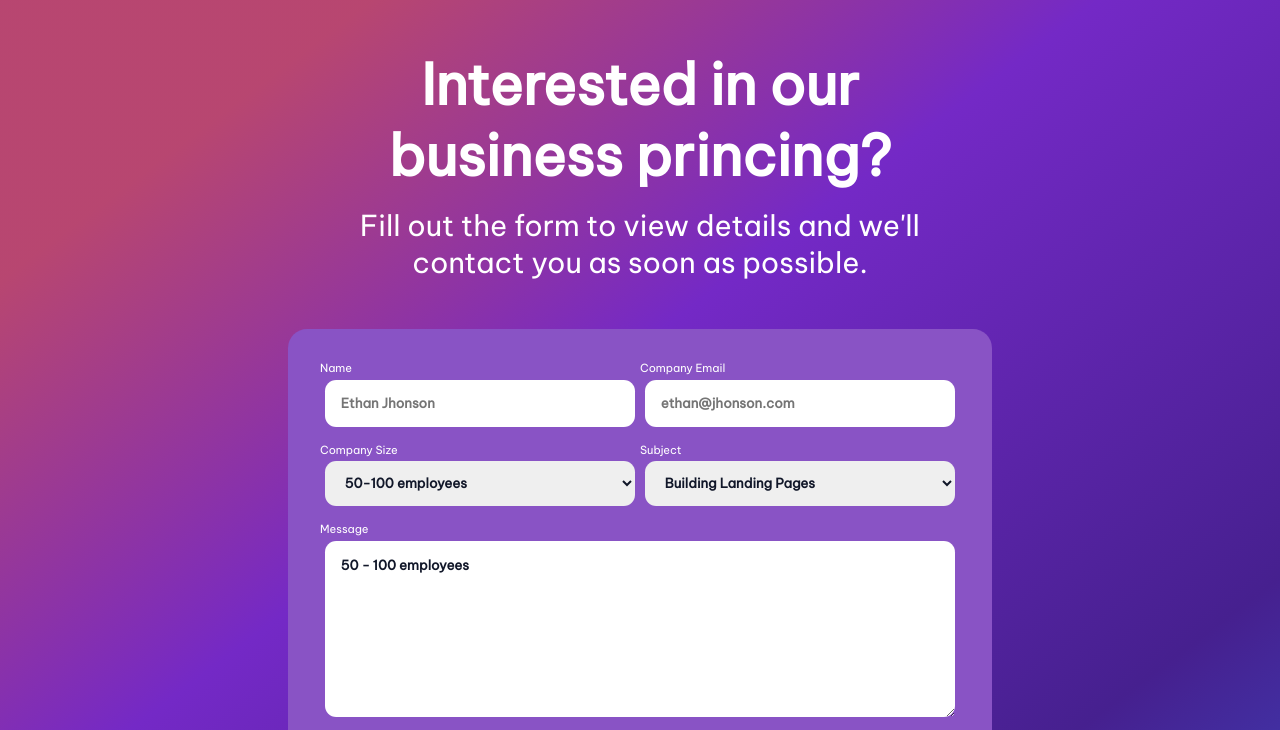
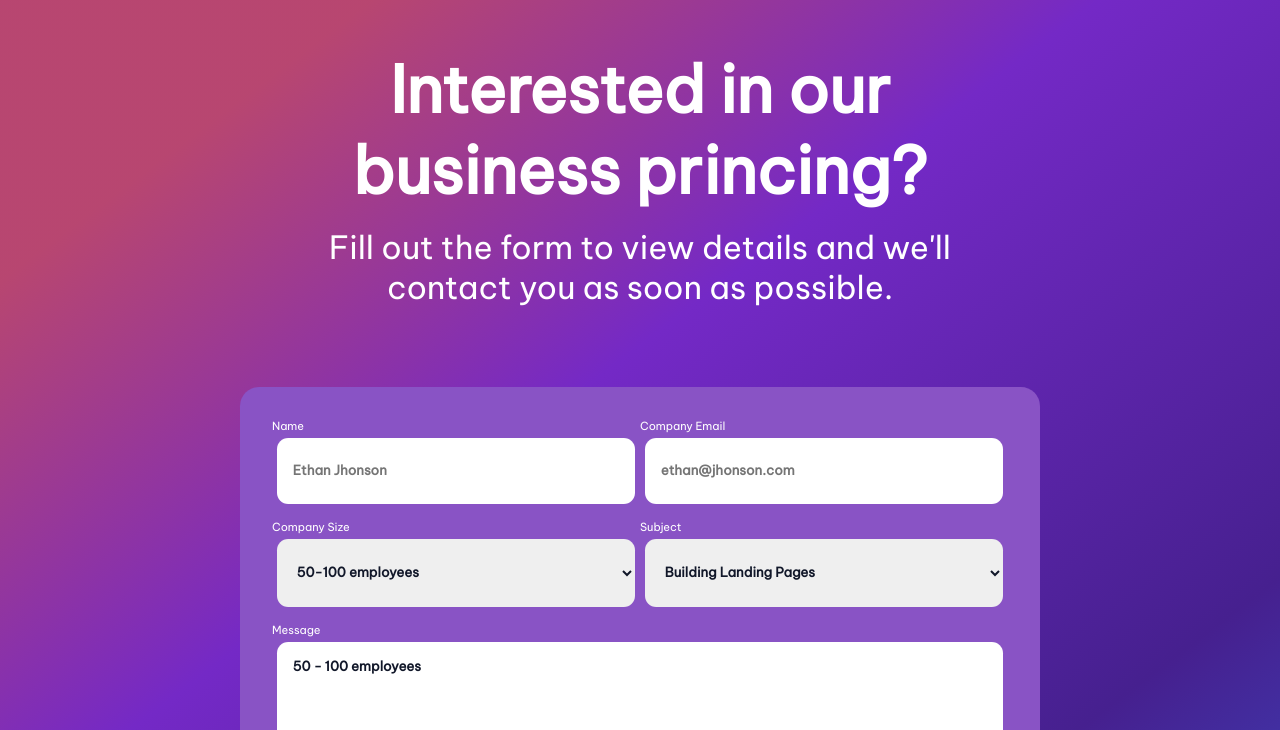
Before and after one commit to ChristChampagne/ContactPage, a plain HTML site: page index.html in a window 1280 px wide. Shown: the part 57-787 px from the top of the page. Drawn offline with Linux system fonts and the light colour scheme; files whose address does not match are found by name.

Commit message:
Updating form sizes

```diff
--- a/assets/css/main.css
+++ b/assets/css/main.css
@@ -21,7 +21,7 @@ body {
 
 .main-title {
     width: 40rem;
-    font-size: 3.5rem;
+    font-size: 4rem;
     font-weight: bold;
     font-family: 'Be Vietnam Pro', sans-serif;
     color: #FFFFFF;
@@ -31,15 +31,15 @@ body {
 .main-subtitle {
     margin-top: 1rem;
     width: 40rem;
-    font-size: 1.8rem;
+    font-size: 2rem;
     font-family: 'Be Vietnam Pro', sans-serif;
     color: #FFFFFF;
     text-align: center;
 }
 
 .form-container {
-    margin-top: 3rem;
-    width: 44rem;
+    margin-top: 5rem;
+    width: 50rem;
     background-color: #8953C5;
     border-radius: 1.2rem;
     margin-bottom:3rem;
@@ -67,7 +67,7 @@ form {
     margin-left: .3rem;
     margin-right: .3rem;
     margin-bottom: 1rem;
-    height: 2.8rem;
+    height: 4rem;
     border-radius: .7rem;
     border: none;
     padding-left: 1rem;
@@ -81,7 +81,7 @@ form {
     margin-left: .3rem;
     margin-right: .3rem;
     margin-bottom: 1rem;
-    height: 2.8rem;
+    height: 4.3rem;
     border-radius: .7rem;
     border: none;
     padding-left: 1rem;
```
